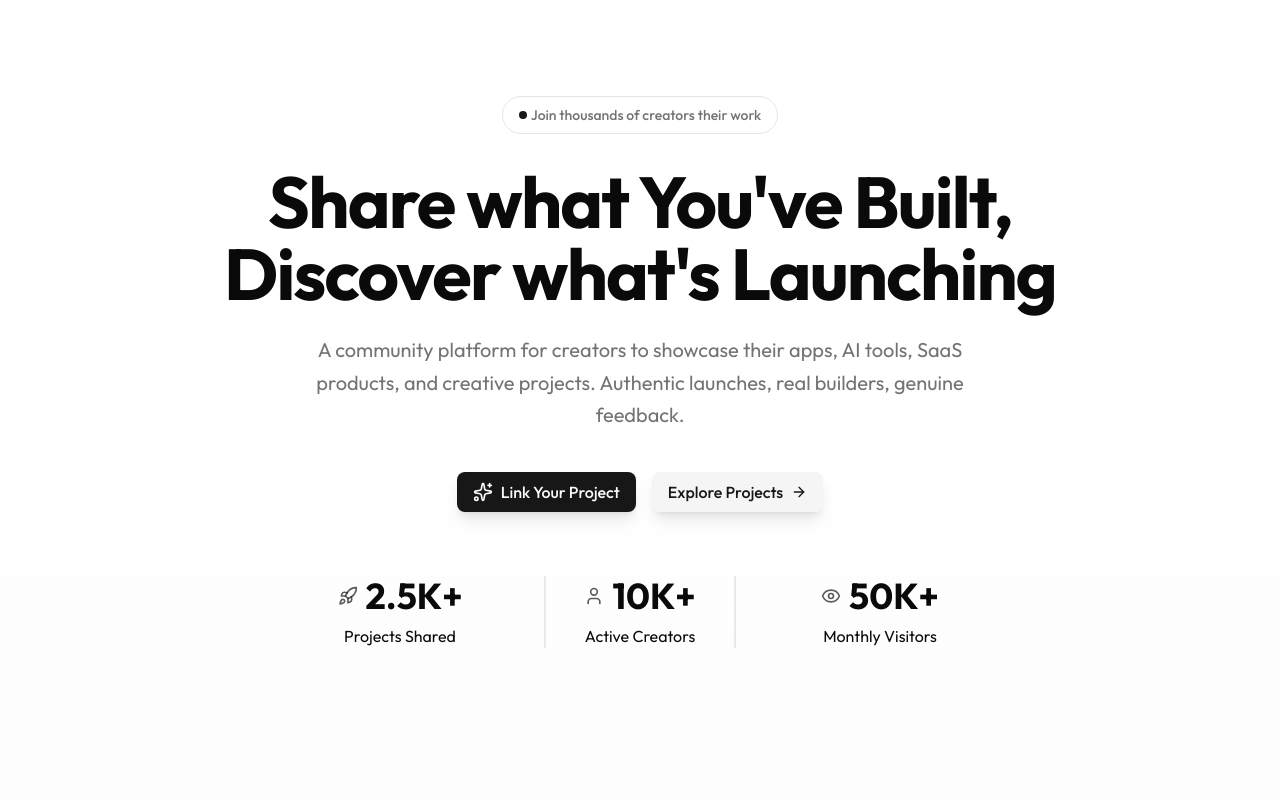
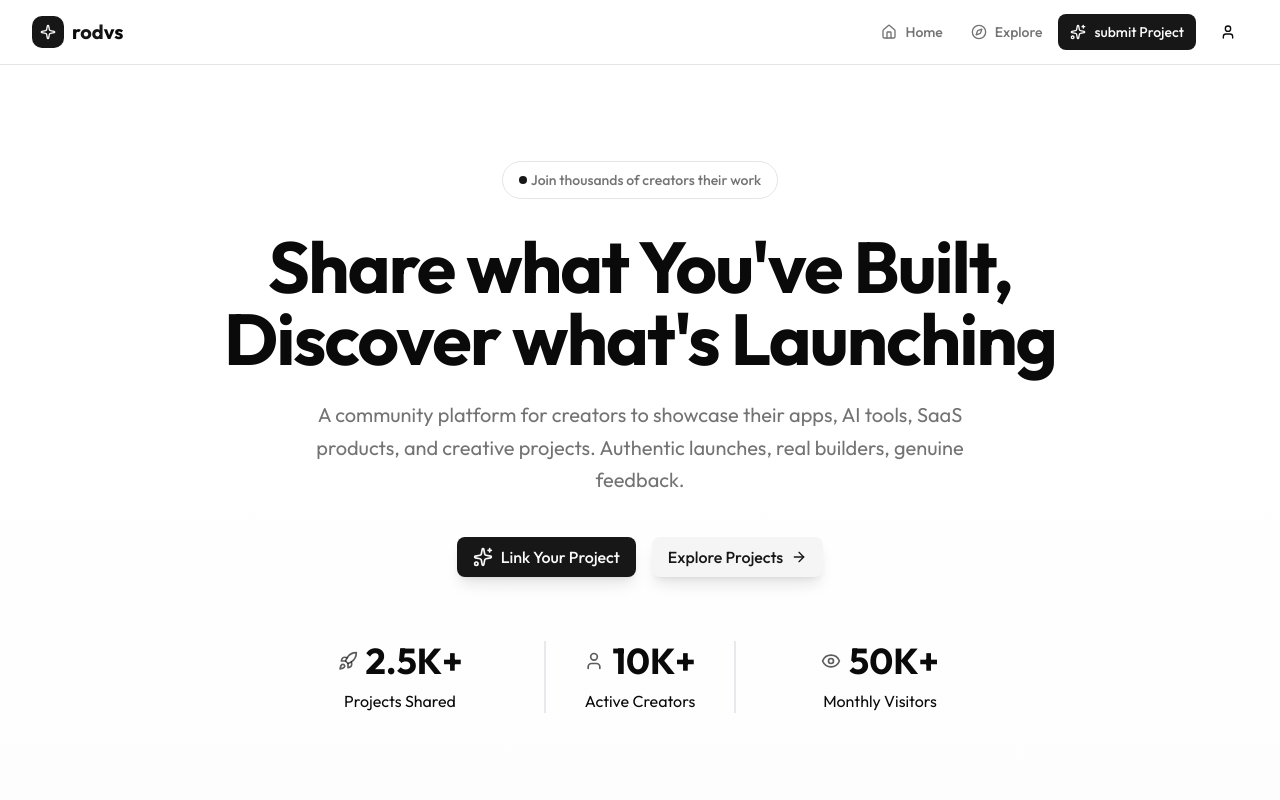
Before and after one commit to reppo-dev/nextjs16-Production-app, a Next.js app: page / in a window 1280 px wide. Shown: the top 800 px of the page. Built offline with nearby package versions, Linux system fonts and the light colour scheme.

Commit message:
header completed

```diff
--- a/app/layout.tsx
+++ b/app/layout.tsx
@@ -1,6 +1,8 @@
 import type { Metadata } from "next";
 import { Outfit } from "next/font/google";
 import "./globals.css";
+import Header from "@/components/common/header";
+import Footer from "@/components/common/footer";
 
 const outfit = Outfit({
   subsets: ["latin"],
@@ -19,7 +21,11 @@
 }>) {
   return (
     <html lang="en">
-      <body className={`${outfit.className} antialiased`}>{children}</body>
+      <body className={`${outfit.className} antialiased`}>
+        <Header />
+        <main>{children}</main>
+        <Footer />
+      </body>
     </html>
   );
 }
--- /dev/null
+++ b/components/common/footer.tsx
@@ -0,0 +1,7 @@
+import React from "react";
+
+const Footer = () => {
+  return <div>Footer</div>;
+};
+
+export default Footer;
--- /dev/null
+++ b/components/common/header.tsx
@@ -0,0 +1,74 @@
+import {
+  CompassIcon,
+  HomeIcon,
+  SparkleIcon,
+  SparklesIcon,
+  UserIcon,
+} from "lucide-react";
+import Link from "next/link";
+import React from "react";
+import { Button } from "../ui/button";
+
+const Logo = () => {
+  return (
+    <Link href="/" className="flex items-center gap-2 group">
+      <div className="size-8 rounded-lg bg-primary flex items-center justify-center">
+        <SparkleIcon className="size-4 text-primary-foreground" />
+      </div>
+      <span className="text-xl font-bold">
+        r<span className="text-primary">od</span>vs
+      </span>
+    </Link>
+  );
+};
+
+const Header = () => {
+  const isSignedIn = true;
+  return (
+    <header className="sticky top-0 z-50 border-b bg-background/95 backdrop-blur supports-backdrop-filter:bg-background/60">
+      <div className="container mx-auto sm:px-6 lg:px-8 px-12">
+        <div className="flex h-16 items-center justify-between">
+          <Logo />
+          <nav className="flex items-center gap-1">
+            <Link
+              href="/"
+              className="flex items-center gap-2 px-3 py-2 text-sm font-medium text-muted-foreground hover:text-foreground transition-colors hover:bg-muted/50"
+            >
+              <HomeIcon className="size-4" />
+              <span>Home</span>
+            </Link>
+            <Link
+              href="/explore"
+              className="flex items-center gap-2 px-3 py-2 text-sm font-medium text-muted-foreground hover:text-foreground transition-colors hover:bg-muted/50"
+            >
+              <CompassIcon className="size-4" />
+              <span>Explore</span>
+            </Link>
+            <div className="flex items-center gap-3">
+              {isSignedIn ? (
+                <>
+                  <Button asChild>
+                    <Link href="/submit">
+                      <SparklesIcon size={4} />
+                      submit Project
+                    </Link>
+                  </Button>
+                  <Button variant="ghost">
+                    <UserIcon size={4} />
+                  </Button>
+                </>
+              ) : (
+                <>
+                  <Button variant="ghost">Sign In</Button>
+                  <Button>Sign Up</Button>
+                </>
+              )}
+            </div>
+          </nav>
+        </div>
+      </div>
+    </header>
+  );
+};
+
+export default Header;
```
